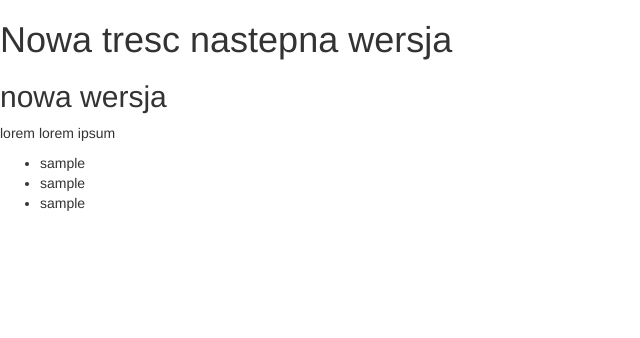
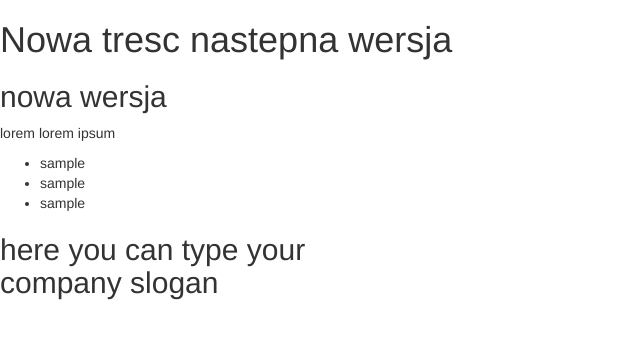
Before and after one commit to endrju80/nauka-gita, a plain HTML site: page index.html/index.html in a window 1280 px wide. Shown: the whole page, without its empty margins (0-640 px from the left). Drawn offline with nearby package versions, Linux system fonts and the light colour scheme; files that its build step writes are made by us from their sources; a web font is replaced by a local one.

Commit message:
add section hero with slogan class

```diff
--- a/index.html/index.html
+++ b/index.html/index.html
@@ -15,10 +15,18 @@
 		<h2>nowa wersja </h2>
 		 <p>lorem lorem ipsum </p>
 
-	<section class="header"></section>
+	<section class="header">
 		<ul class="menu">
 			<li>sample</li>
 			<li>sample</li>
 			<li>sample</li>
 		</ul>
+	</section>
+
+	<section class="hero">
+		<div class="slogan">
+			<h2> <span>here you can type your </span> <br> company slogan </br></h2>
+		</div>
+
+	</section>
 </body>
```
